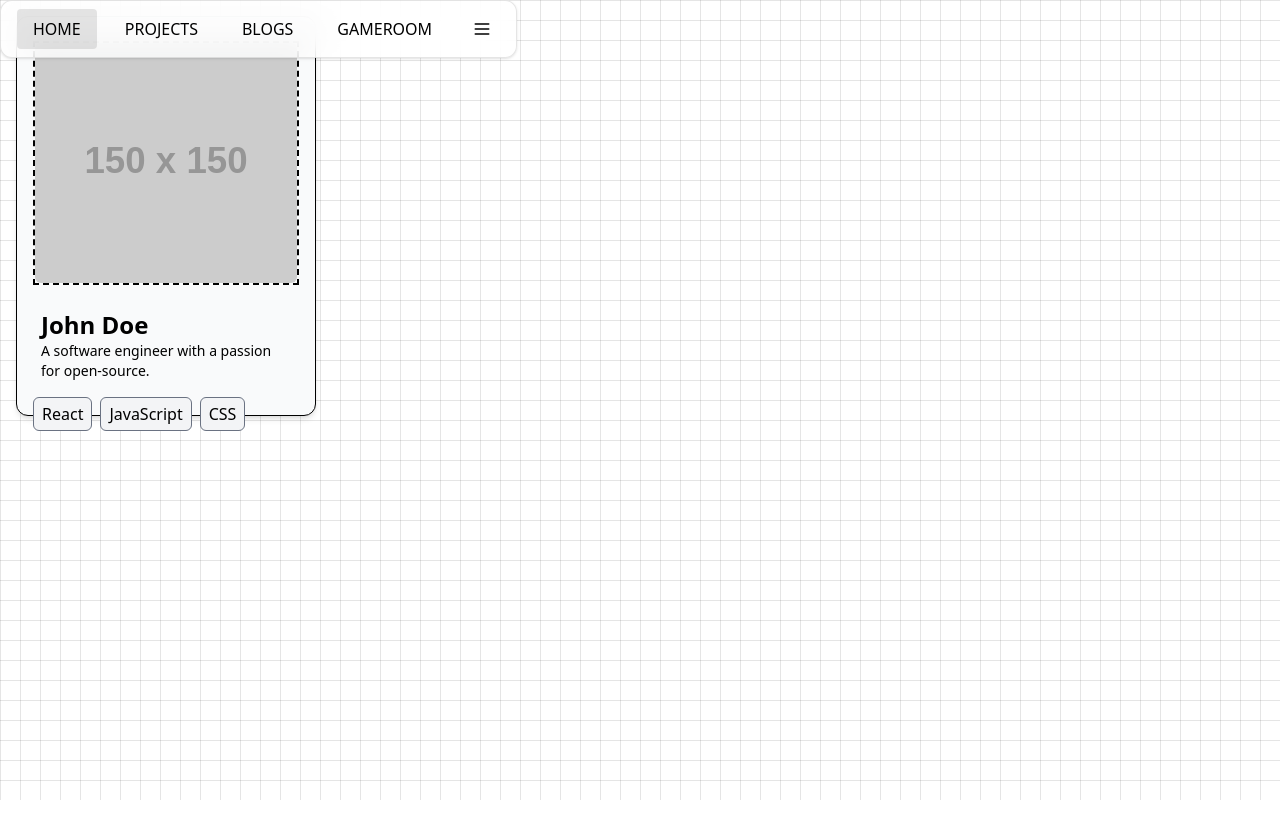
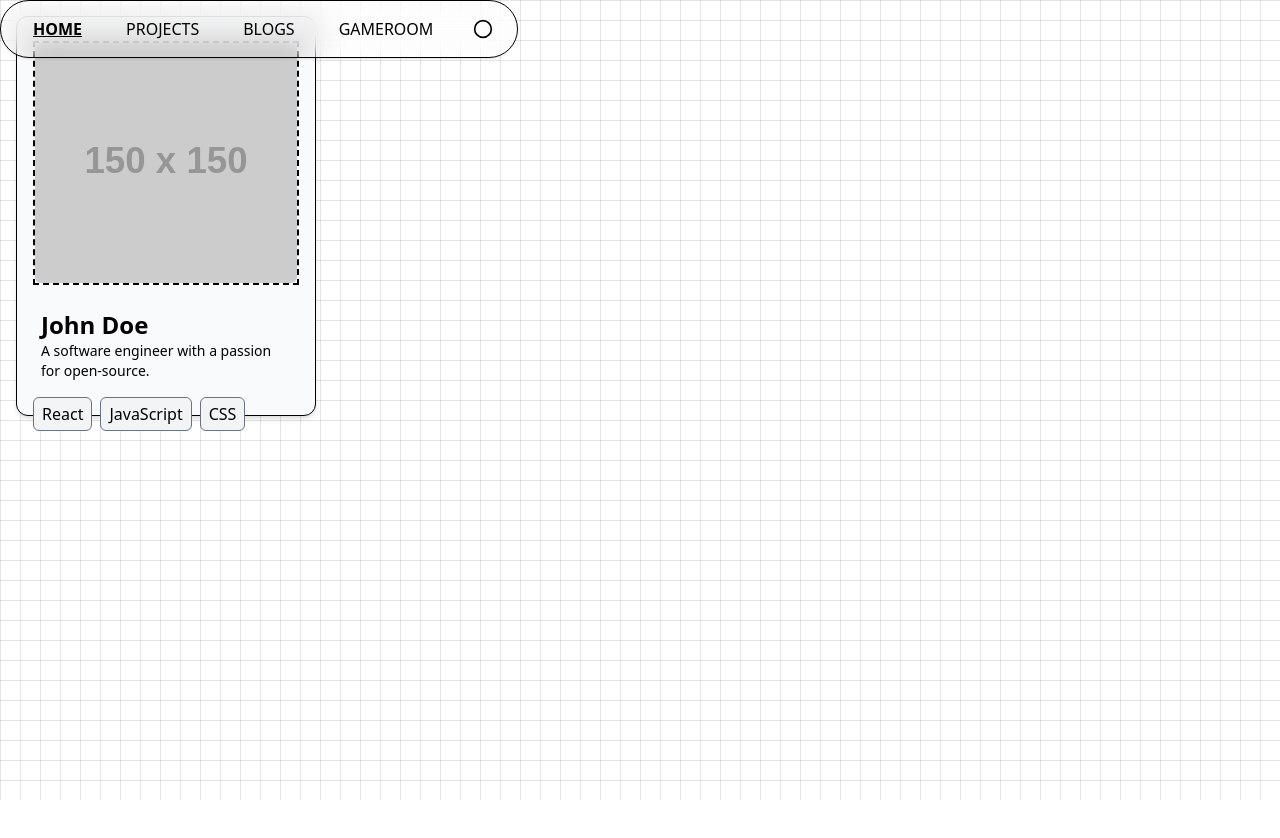
Before and after one commit to crucie/kshimate.me, a React (Vite) app: page / in a window 1280 px wide. Shown: the top 838 px of the page. Built offline with nearby package versions, Linux system fonts and the light colour scheme.

Commit message:
minor update

```diff
--- a/src/Components/Navigation/Nav.jsx
+++ b/src/Components/Navigation/Nav.jsx
@@ -1,6 +1,6 @@
 import { useState, useEffect, useRef } from 'react';
 import { NavLink } from 'react-router-dom';
-import { Menu, X } from 'lucide-react';
+import { Menu, X, Circle } from 'lucide-react';
 
 const Nav = () => {
   const navRef = useRef(null);
@@ -75,7 +75,7 @@ const Nav = () => {
       <nav
         ref={navRef}
         onMouseDown={onMouseDown}
-        className="fixed z-50 flex items-center justify-between gap-4 max-w-4xl bg-white/80 border border-black/10 shadow backdrop-blur-md rounded-xl px-4 py-2 transition-all duration-300"
+        className="fixed z-50 flex items-center justify-between gap-4 max-w-4xl border-1 border-black shadow backdrop-blur-md rounded-full px-4 py-2 transition-all duration-200"
         style={{
           top: `${position.y}px`,
           left: `${position.x}px`,
@@ -88,7 +88,7 @@ const Nav = () => {
               key={name}
               to={path}
               className={({ isActive }) =>
-                `${linkStyle} ${isActive ? 'bg-black/10' : ''}`
+                `${linkStyle} ${isActive ? 'underline font-bold' : ''}`
               }
             >
               {name}
@@ -114,8 +114,8 @@ const Nav = () => {
                   to={path}
                   onClick={() => setIsOpen(false)}
                   className={({ isActive }) =>
-                    `px-4 py-2 hover:bg-black/5 text-sm ${
-                      isActive ? 'bg-black/10' : ''
+                    `px-4 py-2 hover:underline text-sm ${
+                      isActive ? 'underline' : ''
                     }`
                   }
                 >
@@ -130,10 +130,10 @@ const Nav = () => {
         <div
           id="nav-drag-icon"
           ref={dragIconRef}
-          className="ml-auto cursor-grab p-2 hover:bg-black/5 rounded-md transition"
+          className="ml-auto cursor-grab p-2 rounded-md transition "
           title="Drag Navbar"
         >
-          <Menu size={20} />
+          <Circle size={20} className='hover:bg-gray-500 hover:text-white active:bg-black rounded-full'/>
         </div>
       </nav>
     </>
```
